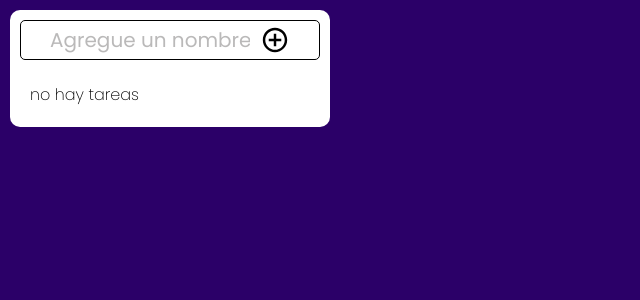
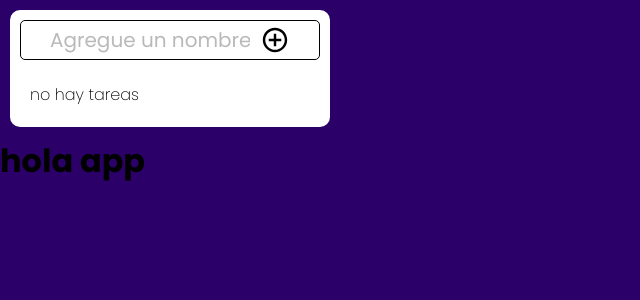
Before and after one commit to Richardpaz/todoApp, a React (Vite) app: page / in a window 1280 px wide. Shown: the top 300 px of the page, without its empty margins (0-640 px from the left). Built offline with nearby package versions, Linux system fonts and the light colour scheme.

Commit message:
Update main.jsx

```diff
--- a/src/main.jsx
+++ b/src/main.jsx
@@ -9,6 +9,7 @@ createRoot(document.getElementById("root")).render(
   <StrictMode>
     <Provider store={store}>
       <App />
+      <h1>hola app</h1>
     </Provider>
   </StrictMode>
 );
```
